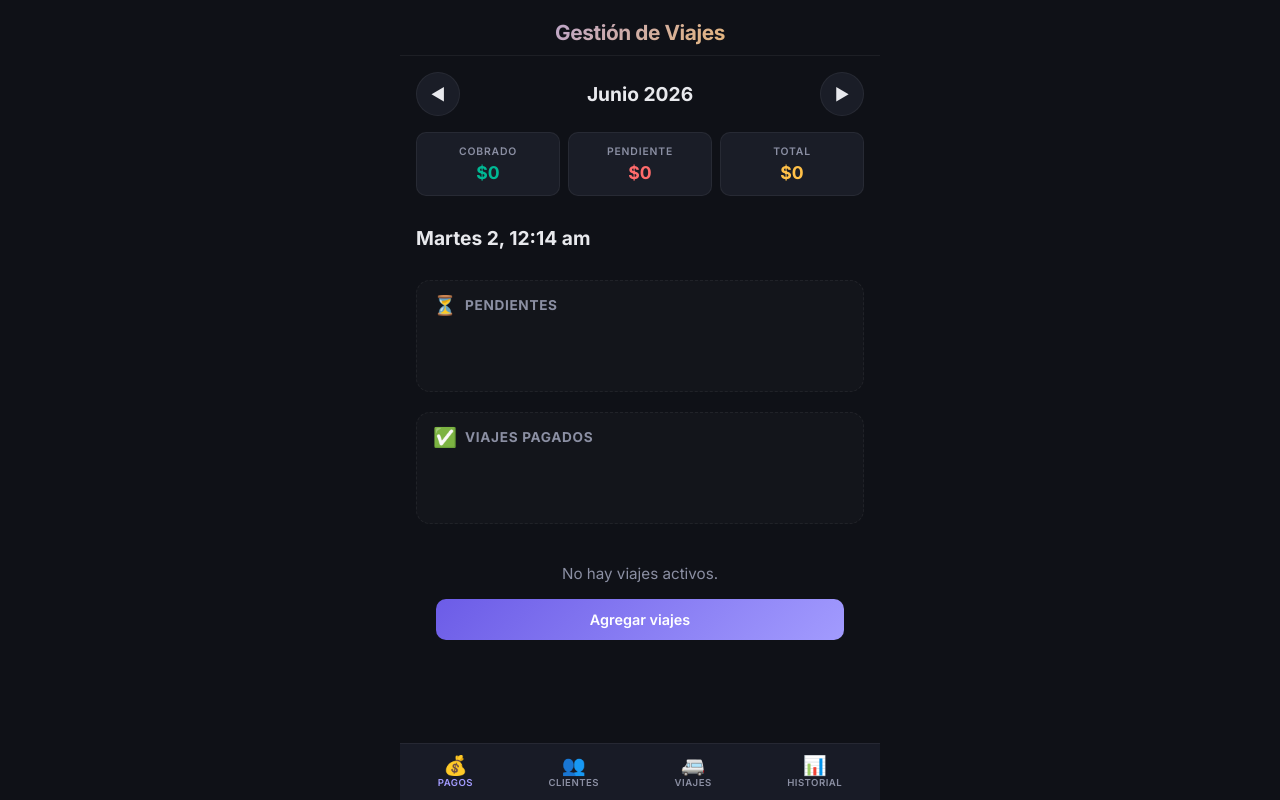
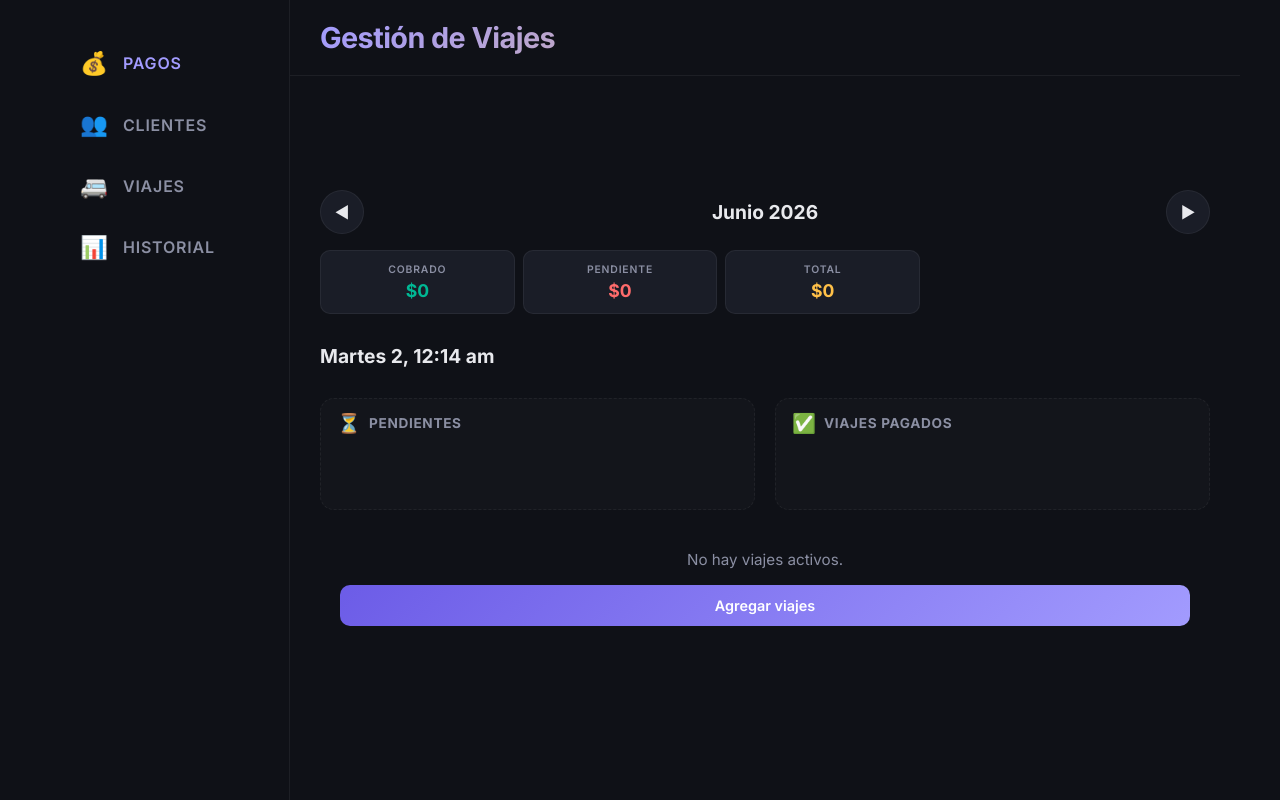
Before and after one commit to dmampel/gestor-viajes, a Flask app: page /pagos in a window 1280 px wide. Run offline with Flask 3, Linux system fonts and the light colour scheme; data that the repository does not hold is empty.

Commit message:
feat: implementar vista desktop responsiva

```diff
--- a/static/style.css
+++ b/static/style.css
@@ -1107,4 +1107,89 @@ input[type=number] {
     text-decoration: line-through;
     text-decoration-color: rgba(255, 255, 255, 0.4);
 }
+
+/* ===== Desktop Layout adjustments ===== */
+@media (min-width: 768px) {
+    .app-container {
+        max-width: 1200px;
+        display: grid;
+        grid-template-columns: 250px 1fr;
+        grid-template-areas:
+            "sidebar header"
+            "sidebar main";
+        align-items: start;
+    }
+
+    .app-header {
+        grid-area: header;
+        text-align: left;
+        padding: 20px 30px;
+    }
+
+    .app-header h1 {
+        font-size: 1.8rem;
+    }
+
+    .app-content {
+        grid-area: main;
+        padding: 20px 30px 40px;
+    }
+
+    .bottom-nav {
+        grid-area: sidebar;
+        position: sticky;
+        top: 0;
+        bottom: auto;
+        left: 0;
+        transform: none;
+        max-width: none;
+        width: 100%;
+        height: 100vh;
+        flex-direction: column;
+        justify-content: flex-start;
+        gap: 15px;
+        padding: 40px 20px;
+        border-top: none;
+        border-right: 1px solid var(--borde);
+        background: var(--bg);
+    }
+
+    .nav-item {
+        flex-direction: row;
+        justify-content: flex-start;
+        padding: 12px 20px;
+        gap: 15px;
+        width: 100%;
+    }
+
+    .nav-label {
+        font-size: 1rem;
+    }
+
+    .nav-icon {
+        font-size: 1.4rem;
+    }
+
+    .resumen-cards {
+        max-width: 600px;
+    }
+
+    .board-pagos {
+        grid-template-columns: 1fr 1fr;
+        align-items: start;
+    }
+
+    .lista-viajes, .lista-clientes, .lista-historial {
+        display: grid;
+        grid-template-columns: repeat(auto-fit, minmax(340px, 1fr));
+        gap: 15px;
+    }
+
+    .form-nuevo {
+        max-width: 600px;
+    }
+
+    .empty-state, .viaje-grupo-header, .fecha-hoy-mini {
+        grid-column: 1 / -1;
+    }
 }
```
